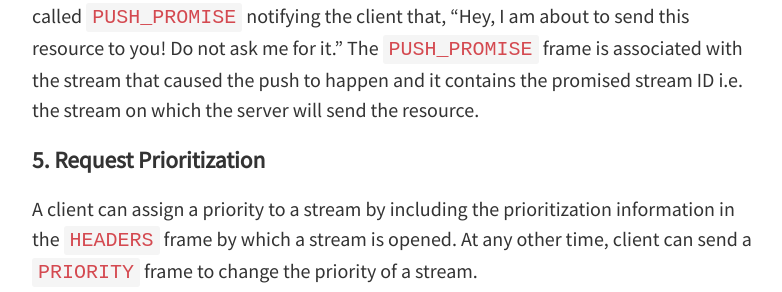
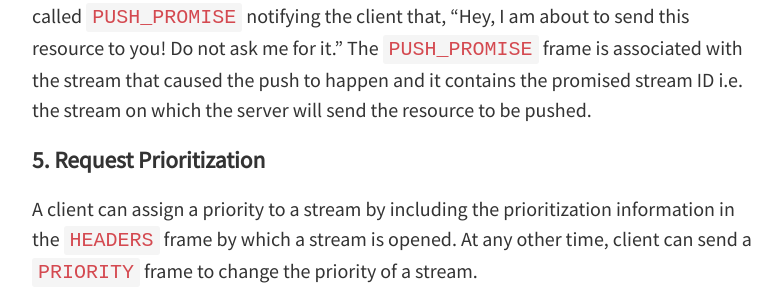
Before and after one commit to kamranahmedse/kamranahmedse.github.io, a Jekyll site: the page built from blog/_posts/2016-08-13-http-in-depth.md, in a window 1280 px wide and 900 px high, scrolled down 12073 px. Shown: the part 225-517 px from the top of the window, without its empty margins (248-1030 px from the left). Built offline with Jekyll 4.4.1, drawn with Linux system fonts in a browser that asks for light colours; some web fonts are replaced; comment, search, counter and statistics services are not loaded.

Commit message:
Update 2016-08-13-http-in-depth.md

```diff
--- a/blog/_posts/2016-08-13-http-in-depth.md
+++ b/blog/_posts/2016-08-13-http-in-depth.md
@@ -188,7 +188,7 @@
 
 Server push is another tremendous feature of `HTTP/2` where the server, knowing that the client is going to ask for a certain resource, can push it to the client without even client asking for it. For example, let's say a browser loads a web page, it parses the whole page to find out the remote content that it has to load from the server and then sends consequent requests to the server to get that content.
 
-Server push allows the server to decrease the roundtrips by pushing the data that it knows that client is going to demand. How it is done is, server sends a special frame called `PUSH_PROMISE` notifying the client that, "Hey, I am about to send this resource to you! Do not ask me for it." The `PUSH_PROMISE` frame is associated with the stream that caused the push to happen and it contains the promised stream ID i.e. the stream on which the server will send the resource.
+Server push allows the server to decrease the roundtrips by pushing the data that it knows that client is going to demand. How it is done is, server sends a special frame called `PUSH_PROMISE` notifying the client that, "Hey, I am about to send this resource to you! Do not ask me for it." The `PUSH_PROMISE` frame is associated with the stream that caused the push to happen and it contains the promised stream ID i.e. the stream on which the server will send the resource to be pushed.
 
 ### 5. Request Prioritization
 
```
